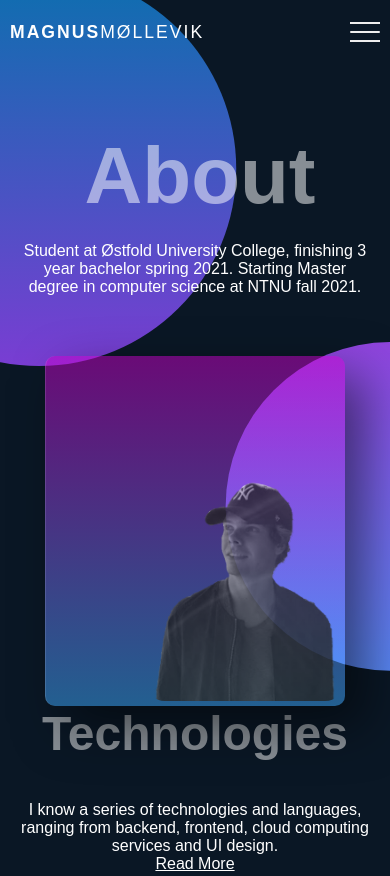
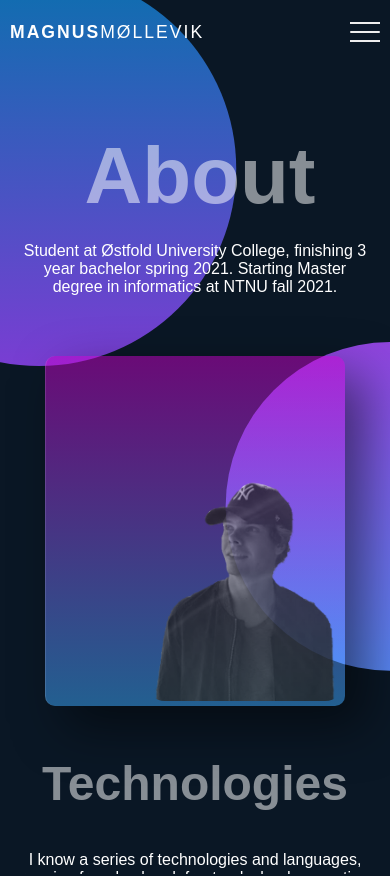
Before and after one commit to magnus-mollevik/portofolioV2, a React (Create React App) app: page /About in a window 390 px wide. Shown: the top 876 px of the page. Built offline with nearby package versions, Linux system fonts and the light colour scheme.

Commit message:
fixed mobile responsive menu

```diff
--- a/src/App.css
+++ b/src/App.css
@@ -59,7 +59,7 @@ body::after {
   display: flex;
   align-items: center;
   justify-content: center;
-  height: 100%;
+  height: 100vh;
   width: 100%;
   transition: 0.5s;
   position: relative;
@@ -68,13 +68,27 @@ body::after {
   overflow: hidden;
   transform-origin: left;
   transform-style: preserve-3d;
+  overflow: auto;
+  -ms-overflow-style: none;  /* IE and Edge */
+  scrollbar-width: none;  /* Firefox */
 }
 
+.main::-webkit-scrollbar {
+  display: none;
+}
 
 .App.active .main{
   cursor: pointer;
   animation: main-animation 0.5s ease;
   transform: perspective(2400px) rotateY(20deg)  scale(0.8);
+  border: 3px solid rgba(255, 255, 255, 0.1);
+  border-right: 0;
+  border-bottom: 0;
+  margin-left: 30px;
+  border-radius: 20px;
+  backdrop-filter: blur(7px);
+  background: rgba(119, 119, 119, 0.08);
+
 
 }
 @media only screen and (max-width: 960px){
@@ -186,7 +200,8 @@ body::after {
   width: 30%;
   right: 150px;
   top: 0;
-  height: 100vh;
+  margin-top: 10vh;
+  height: 70vh;
   z-index: 2;
   display: flex;
   justify-content: center;
--- a/src/components/Card.jsx
+++ b/src/components/Card.jsx
@@ -27,8 +27,8 @@ const Card = ({ title, subTitle, content, link }) => {
   };
 
   return (
-    <GlassCard>
-      <Tilt options={options} className="card" >
+    <GlassCard className="card">
+      <Tilt options={options}  >
         <article className="content">
           <h2>{title}</h2>
           <h3>{subTitle}</h3>
--- a/src/pages/About.jsx
+++ b/src/pages/About.jsx
@@ -18,7 +18,7 @@ const About = () => {
 			<section className="introContainer">
 				<article className="quoteArticle">
 					<h2>About</h2>
-					<p>Student at Østfold University College, finishing 3 year bachelor spring 2021. Starting Master degree in computer science at NTNU fall 2021.</p>
+					<p>Student at Østfold University College, finishing 3 year bachelor spring 2021. Starting Master degree in informatics at NTNU fall 2021.</p>
 				</article>
 				<div className="imgcard">
 					<div className="front"><img src={ProfilePicture} alt="profile" /></div>
--- a/src/pages/Landing.jsx
+++ b/src/pages/Landing.jsx
@@ -6,9 +6,9 @@ import {StyledLanding} from '../styles/styles.jsx'
 const Landing = () => {
     return (
             <StyledLanding>
+                <Card title="03" link="/Projects" subTitle="Projects" content="I have created a number of projects from UWP apps in .NET, Nativ Android apps in Android Studio and PWA apps with REACT"></Card>
                 <Card title="01" link="/About" subTitle="About" content="Hi my name is Magnus Møllevik, im a computer science student at Østfold University College"></Card>
                 <Card title="02" link="/Technologies" subTitle="Technologies" content="I know a series of technologies and languages, ranging from backend, frontend, cloud computing services and UI design"></Card>
-                <Card title="03" link="/Projects" subTitle="Projects" content="I have created a number of projects from UWP apps in .NET, Nativ Android apps in Android Studio and PWA apps with REACT"></Card>
                 <Card title="04" link="/Contact" subTitle="Contact" content="Feel free to contact me anytime."></Card>
             </StyledLanding>
     )
--- a/src/routes/Routes.jsx
+++ b/src/routes/Routes.jsx
@@ -11,10 +11,25 @@ import '../App.css';
 
 export const Routes = ({ AppClassName, setAppClassName }) => {
 
+    const menuElementClick = () => {
+        if (AppClassName === "App active") {
+            setAppClassName("App")
+        }
+        else {
+            setAppClassName("App active")
+        }
+    }
+
+    const mainClick = () => {
+        if (AppClassName === "App active") {
+            setAppClassName("App")
+        }
+    }
+
     return (
         <>
             <NavBar AppClassName={AppClassName} setAppClassName={setAppClassName}></NavBar>
-            <div className="main">
+            <div className="main" onClick={mainClick}>
                 <Switch>
                     <Route exact path="/Landing" component={Landing}></Route>
                     <Route exact path="/">
@@ -29,19 +44,19 @@ export const Routes = ({ AppClassName, setAppClassName }) => {
             <nav className="links">
                 <ul>
                     <li>
-                        <NavLink activeClassName="active" to="/Landing">Home</NavLink>
+                        <NavLink activeClassName="active" to="/Landing" onClick={menuElementClick}>Home</NavLink>
                     </li>
                     <li>
-                        <NavLink activeClassName="active" to="/Projects">Projects</NavLink>
+                        <NavLink activeClassName="active" to="/Projects" onClick={menuElementClick}>Projects</NavLink>
                     </li>
                     <li>
-                        <NavLink activeClassName="active" to="/About">About</NavLink>
+                        <NavLink activeClassName="active" to="/About" onClick={menuElementClick}>About</NavLink>
                     </li>
                     <li>
-                        <NavLink activeClassName="active" to="/Technologies">Technologies</NavLink>
+                        <NavLink activeClassName="active" to="/Technologies" onClick={menuElementClick}>Technologies</NavLink>
                     </li>
                     <li>
-                        <NavLink activeClassName="active" to="/Contact">Contact</NavLink>
+                        <NavLink activeClassName="active" to="/Contact" onClick={menuElementClick}>Contact</NavLink>
                     </li>
                 </ul>
             </nav>
--- a/src/styles/styles.jsx
+++ b/src/styles/styles.jsx
@@ -47,9 +47,9 @@ export const GlassCard = styled.div`
       display: flex;
       text-align: center;
       justify-content: center;
-      top: 0;
-      width: 20px;
-      height: 20px;
+      top: 30px;
+      width: 25px;
+      height: 25px;
       border-radius: 20px;
       margin-top: 5px;
       transition: top 80ms linear 120ms;
@@ -151,12 +151,11 @@ export const StyledAbout = styled.section`
   }
   > .introContainer {
     margin-top: 100px;
-    min-width: 100%;
-    max-height: 90%;
     display: flex;
     flex-wrap: wrap;
-    flex-direction: row;
-    justify-content: space-evenly;
+    flex-direction: column;
+    justify-content: center;
+    align-items: center;
   }
   section > .quoteArticle {
     max-width: 400px;
@@ -181,6 +180,7 @@ export const StyledAbout = styled.section`
     perspective: 600px;
     transition: 1s;
     margin-top: 20px;
+    margin-bottom: 50px;
     > .front {
       position: absolute;
       width: 100%;
@@ -284,12 +284,15 @@ export const StyledAbout = styled.section`
         display: flex;
         align-items: center;
         justify-content: center;
+        margin-bottom: 40px;
         ul {
           position: relative;
           margin: 0;
           padding: 0;
           display: flex;
           flex-wrap: wrap;
+          align-items: center;
+        justify-content: center;
           > li > div > span > img {
             background: rgb(4, 35, 59);
           }
```
Also changed, not shown: src/components/NavBar.jsx (+0 -21 lines), 1 other file (tests, documents, lock files or other folders).
